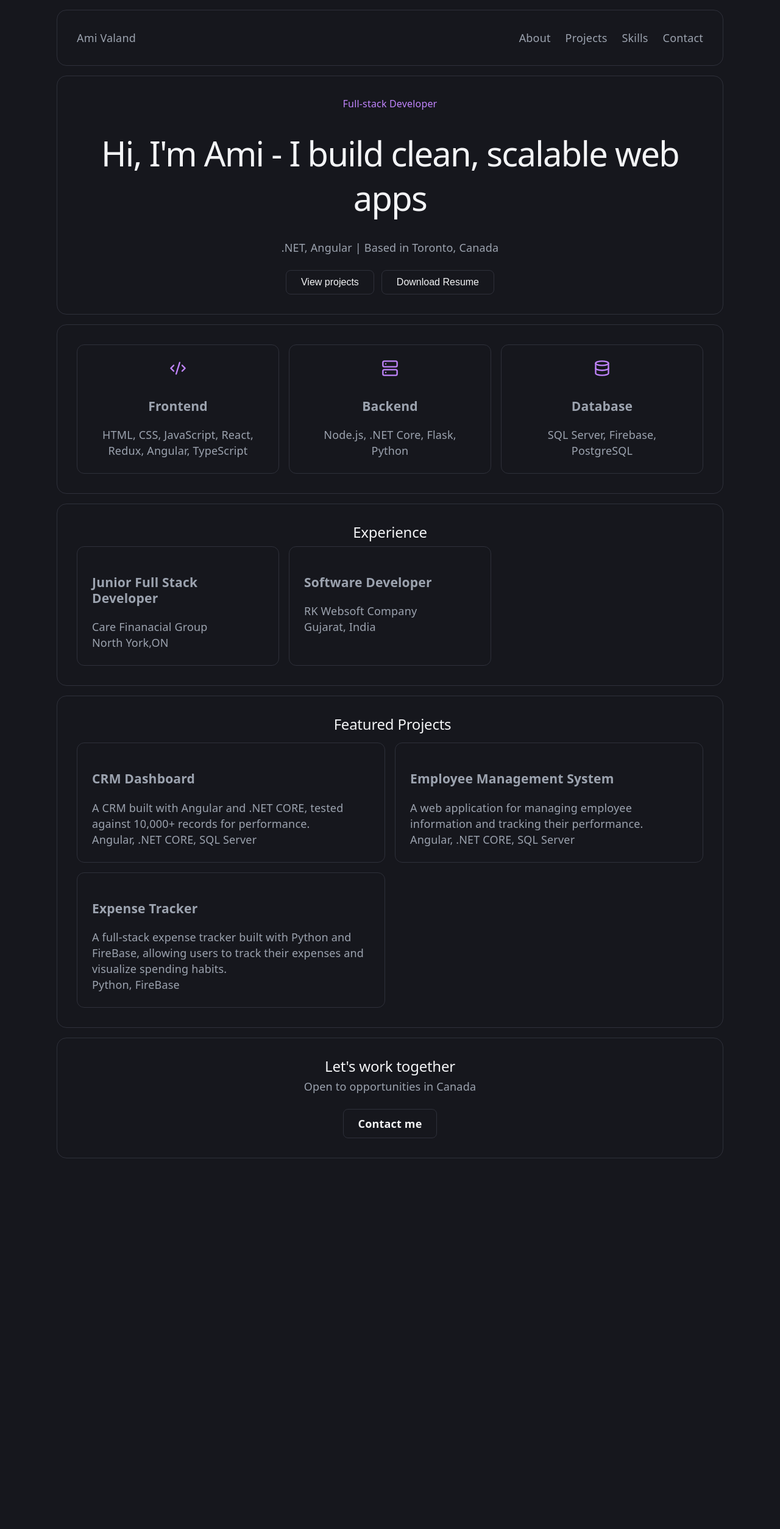
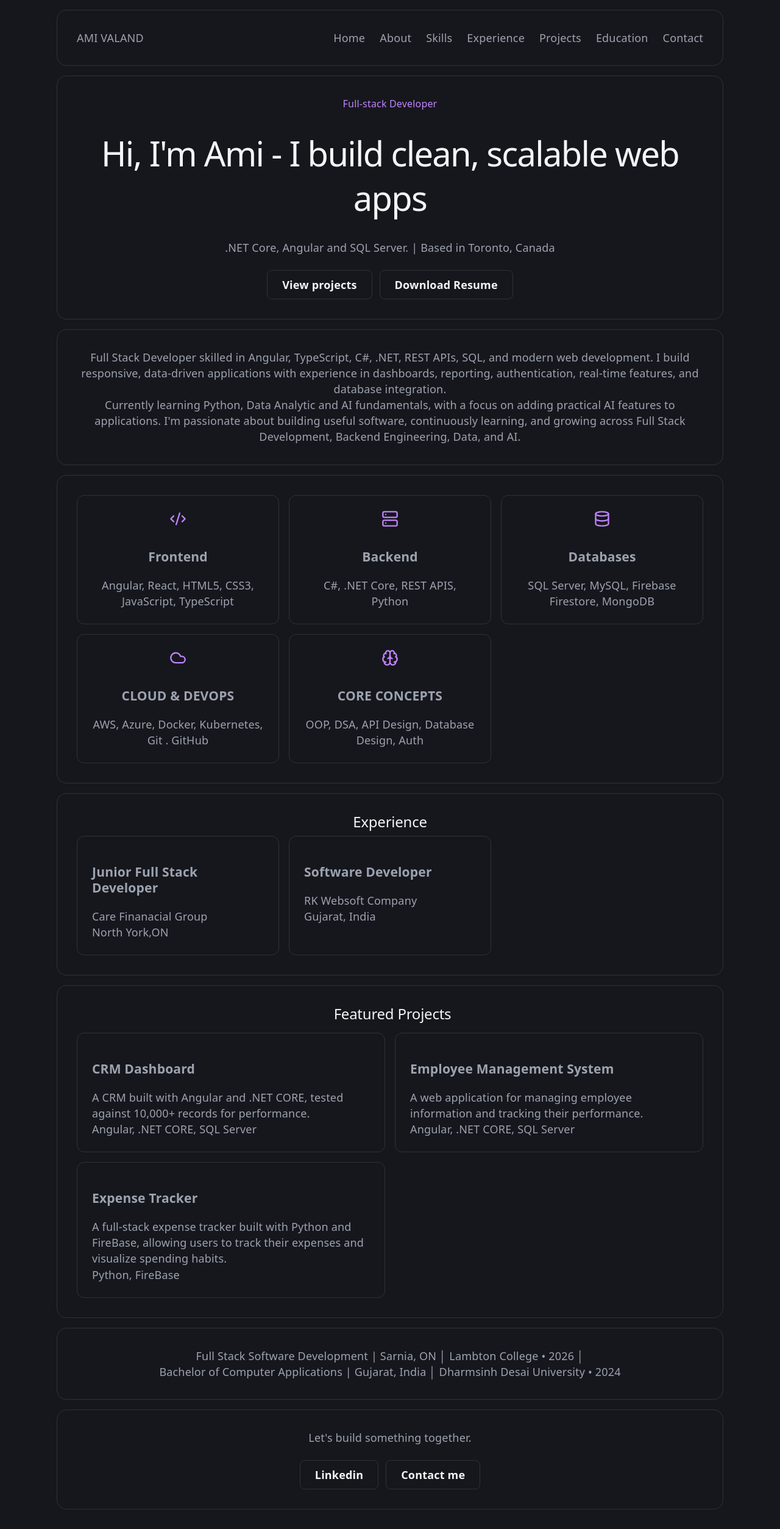
Before and after one commit to Bluehairami/REACT_PORTFOLIO, a React (Vite) app in the folder my-portfolio/: page / in a window 1280 px wide. Shown: the whole page at 61% size. Before the commit the page ends 1932 px from the top, so only its background shows below. Built offline with nearby package versions, Linux system fonts and the light colour scheme.

Commit message:
About me and Education Section

```diff
--- a/my-portfolio/src/App.jsx
+++ b/my-portfolio/src/App.jsx
@@ -5,22 +5,25 @@
 import Skills from './components/Skills'
 import Contact from './components/Contact'
 import Experience from './components/Experience'
+import About from './components/About'
+import Education from './components/Education'
 
 function App () {
   return (
     <div>
       {/* /* parent=App to child=Navbar */ }
       {/* Name="Ami Valand" - Prop passed to Navbar component */ }
-        <Navbar Name="Ami Valand" />
+        <Navbar Name="AMI VALAND" />
         <Hero title="Hi, I'm Ami - I build clean, scalable web apps"
-              subtitle=".NET, Angular |  Based in Toronto, Canada"
+              subtitle=".NET Core, Angular and SQL Server. | Based in Toronto, Canada"
               variant="Full-stack Developer" />
               {/* App -> Skills -> SkillCard -> skills.js */}
               {/* main -> parent -> child */}
+              <About/>
               <Skills />
               <Experience/>
               <Projects />
-              {/* <Education/> */}
+              <Education/>
               <Contact />
               {/* <Footer/> */}
     </div>
--- /dev/null
+++ b/my-portfolio/src/components/About.jsx
@@ -0,0 +1,15 @@
+function About() {
+    return (
+        <section className="panel about-section" id="about" >
+            <div className="about-grid">
+                Full Stack Developer skilled in Angular, TypeScript, C#, .NET, REST APIs, SQL, and modern web development.
+                I build responsive, data-driven applications with experience in dashboards, reporting, authentication, real-time features, and database integration.
+            </div>
+            <div className="about-grid">
+                Currently learning Python, Data Analytic and AI fundamentals, with a focus on adding practical AI features to applications.
+                I'm passionate about building useful software, continuously learning, and growing across Full Stack Development, Backend Engineering, Data, and AI.
+            </div>
+        </section>
+    )
+};
+export default About
--- a/my-portfolio/src/components/Contact.jsx
+++ b/my-portfolio/src/components/Contact.jsx
@@ -1,11 +1,15 @@
 function Contact() {
     return (
         <section className="panel contact-section" id="contact">
-            <h2>Let's work together</h2>
-            <p>Open to opportunities in Canada</p>
-            <a href="mailto:valandami2011@gmail.com" className="btn-link">
-                Contact me
-            </a>
+            <p>Let's build something together.</p>
+            <div className="hero-buttons">
+                <a href="https:/linkedin.com/in/ami-valand11" className="btn-link">
+                    Linkedin
+                </a>
+                <a href="mailto:valandami2011@gmail.com" className="btn-link">
+                    Contact me
+                </a>
+            </div>
         </section>)
 }
 export default Contact
--- /dev/null
+++ b/my-portfolio/src/components/Education.jsx
@@ -0,0 +1,17 @@
+function Education() {
+    return (
+        <section className="panel education-section" id="education">
+            <div>
+                Full Stack Software Development
+                |  Sarnia, ON                            │
+                   Lambton College • 2026                                     │
+            </div>
+            <div>
+                Bachelor of Computer Applications
+                |  Gujarat, India                        │
+                 Dharmsinh Desai University • 2024
+            </div>
+        </section>
+    )
+}
+export default Education
--- a/my-portfolio/src/components/Hero.jsx
+++ b/my-portfolio/src/components/Hero.jsx
@@ -1,13 +1,13 @@
 import Button from "./Button"
 function Hero({title, subtitle, variant}) {
     return (
-        <section className="panel hero-section" id="about">
+        <section className="panel hero-section" id="hero">
             <p className="eyebrow">{variant}</p>
             <h1 className="title">{title}</h1>
             <p className="subtitle">{subtitle}</p>
             <div className="hero-buttons">
-                <Button label="View projects"/>
-                <Button label="Download Resume"/>
+                <a href="" className="btn-link">View projects</a>
+                <a href=""  className="btn-link">Download Resume</a>
             </div>
         </section>
     )
--- a/my-portfolio/src/components/Navbar.jsx
+++ b/my-portfolio/src/components/Navbar.jsx
@@ -1,17 +1,20 @@
 import { useState } from "react"; // hook - useState
-function Navbar({Name}) {
+function Navbar({ Name }) {
     //current value of isDark is false,
     //setIsDark is a function that can be used to update the value of isDark
     // const [isDark, setIsDark] = useState(false);
 
     return (
         <nav className="panel navbar">
-         {/* //if isDark is true, use '#222' for background and '#fff' for color, otherwise use '#fff' for background and '#000' for color */}
+            {/* //if isDark is true, use '#222' for background and '#fff' for color, otherwise use '#fff' for background and '#000' for color */}
             <span className="nav-name">{Name}</span>
             <div className="nav-links">
+                <a href="#hero">Home</a>
                 <a href="#about">About</a>
+                <a href="#skills">Skills</a>
+                <a href="#experience">Experience</a>
                 <a href="#projects">Projects</a>
-                <a href="#skills">Skills</a>
+                <a href="#education">Education</a>
                 <a href="#contact">Contact</a>
                 {/* when btn get clicked setIsDark chnage to the opposite of its current value */}
                 {/* <button onClick={ () => setIsDark(!isDark) }>
--- a/my-portfolio/src/components/Skills.jsx
+++ b/my-portfolio/src/components/Skills.jsx
@@ -1,30 +1,34 @@
-import { Code2, Server, Database } from "lucide-react";
+import { Code2, Server, Database, Cloud, Brain } from "lucide-react";
 import skills from "../data/skills";
 import SkillCard from "./SkillCard";
 
 const icons = {
     Frontend: Code2,
     Backend: Server,
-    Database: Database
+    Databases: Database,
+    "CLOUD & DEVOPS": Cloud,
+    "CORE CONCEPTS": Brain
 };
 // PARENT COMPONENT
 function Skills() {
     return (
         <section className="panel skills-section" id="skills">
             <div className="skills-grid">
-{/* map goes through each skills one by one */}
-{/* For every object inside skills, call it skill and do something with it. */}
+                {/* map goes through each skills one by one */}
+                {/* For every object inside skills, call it skill and do something with it. */}
                 {skills.map((skill) => (
+
                     <SkillCard
                         key={skill.id}
                         title={skill.title}
                         items={skill.items}
                         Icon={icons[skill.title]}
                     />
-// title and items are props that are passed to the SkillCard component.
-// The SkillCard component will receive these props and use them to display the title and items of each skill.
+                    // title and items are props that are passed to the SkillCard component.
+                    // The SkillCard component will receive these props and use them to display the title and items of each skill.
                 ))}
             </div>
         </section>
-    )}
-    export default Skills
+    )
+}
+export default Skills
--- a/my-portfolio/src/data/skills.js
+++ b/my-portfolio/src/data/skills.js
@@ -2,18 +2,29 @@
     {
         id: 1,
         title: "Frontend",
-        items: ["HTML", "CSS", "JavaScript", "React", "Redux", "Angular", "TypeScript"]
+        items: ["Angular", "React", "HTML5", "CSS3", "JavaScript", "TypeScript"]
     },
     {
         id: 2,
         title: "Backend",
-        items: ["Node.js", ".NET Core", "Flask", "Python"]
+        items: ["C#", ".NET Core", "REST APIS", "Python"]
     },
     {
         id: 3,
-        title: "Database",
-        items: ["SQL Server", "Firebase", "PostgreSQL"]
-    }
+        title: "Databases",
+        items: ["SQL Server", "MySQL", "Firebase Firestore", "MongoDB"]
+    },
+    {
+        id: 4,
+        title: "CLOUD & DEVOPS",
+        items: ["AWS", "Azure", "Docker", "Kubernetes", "Git . GitHub"]
+    },
+    {
+        id: 5,
+        title: "CORE CONCEPTS",
+        items: ["OOP", "DSA", "API Design", "Database Design", "Auth"]
+    },
+
 ]
 export default skills
 // array
```
Also changed, not shown: my-portfolio/src/index.css (+24 -2 lines).
